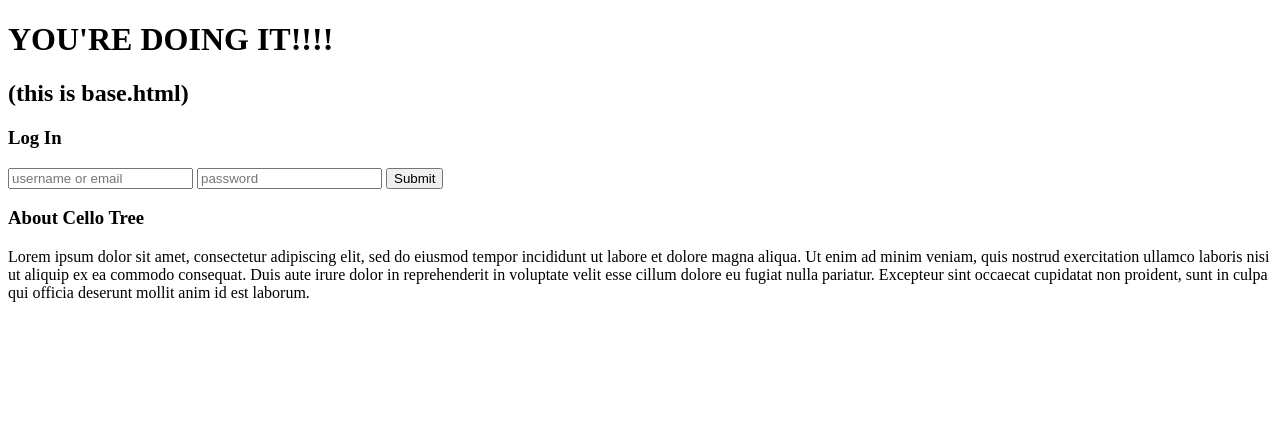
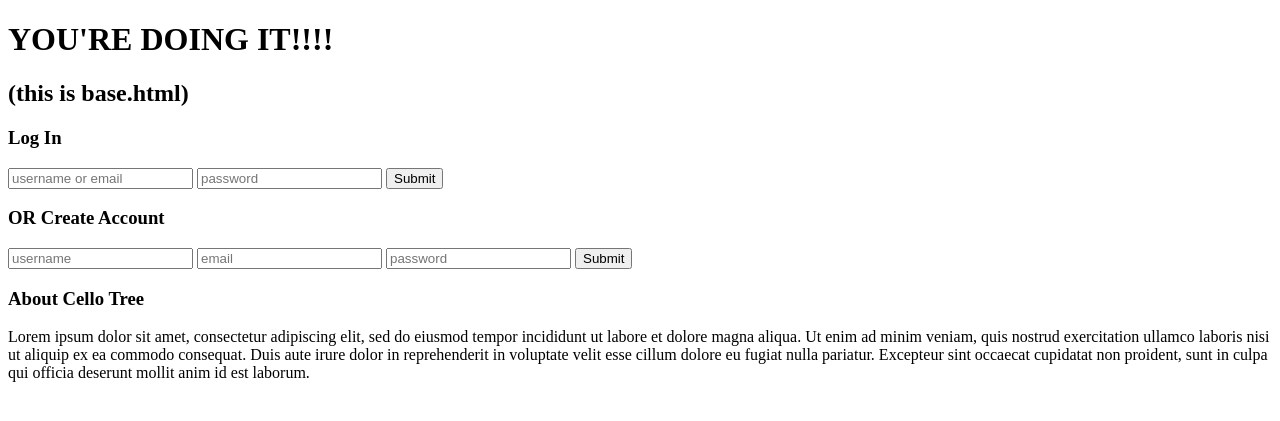
Before and after one commit to coriography/cello_tree, a Flask app: page / in a window 1280 px wide. Shown: the top 421 px of the page. Run offline with Flask 2, Linux system fonts and the light colour scheme; parts of the project's set-up code (start-up, migrations or seed data) failed here and were passed over.

Commit message:
added create account form on home page

```diff
--- a/templates/home.html
+++ b/templates/home.html
@@ -6,7 +6,15 @@
 <h3>Log In</h3>
 <form id="login_form">
     <input type="text" id="username_email" placeholder="username or email">
-    <input type="text" id="password" placeholder="password">
+    <input type="text" id="login_password" placeholder="password">
+    <input type="submit">
+</form>
+
+<h3>OR Create Account</h3>
+<form action="/create_account" id="create_account">
+    <input type="text" id="username" placeholder="username">
+    <input type="text" id="email" placeholder="email">
+    <input type="text" id="create_password" placeholder="password">
     <input type="submit">
 </form>
 
```
